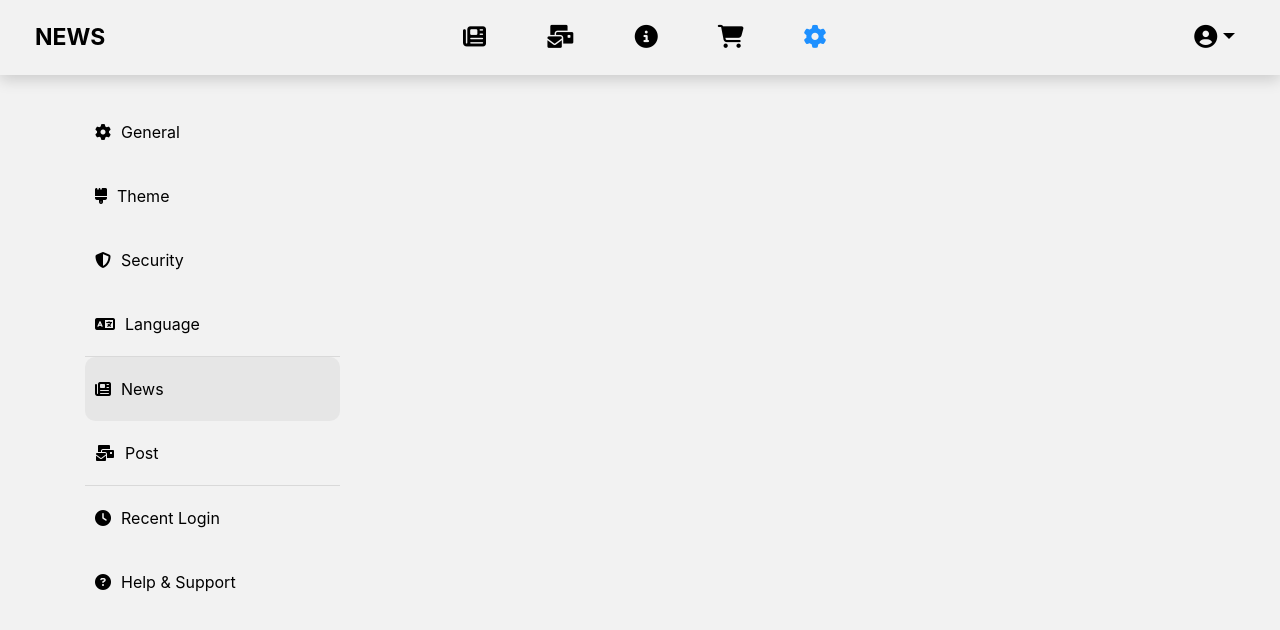
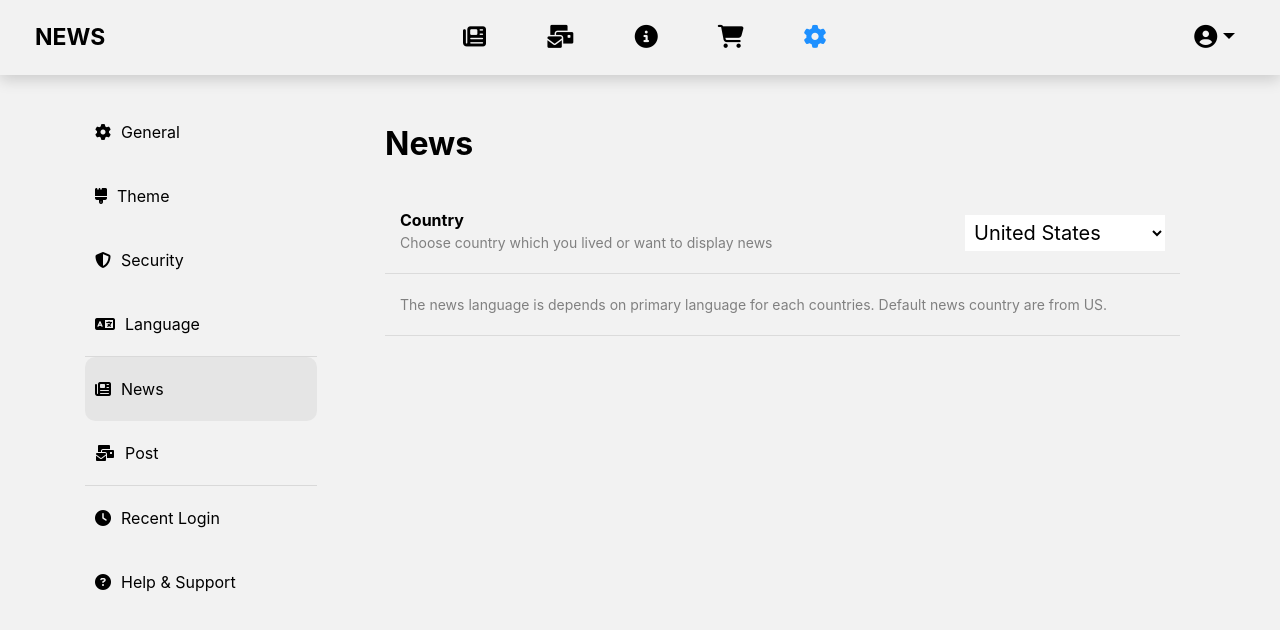
Before and after one commit to kantee2540/react-test, a React (Create React App) app: page /settings/news in a window 1280 px wide. Shown: the top 630 px of the page. Built offline with nearby package versions, Linux system fonts and the light colour scheme.

Commit message:
News settings

```diff
--- a/src/App.js
+++ b/src/App.js
@@ -7,7 +7,7 @@ import { Switch, Route, BrowserRouter } from 'react-router-dom'
 import Home from './Home/Home'
 import Post from './Post/Post'
 import About from './About/About'
-import Setting from './Setting/Setting'
+import {Setting} from './Setting/Setting'
 import Login from './Auth/Login'
 
 import { ThemeProvider } from 'styled-components'
@@ -27,7 +27,7 @@ export const App = () => {
       <div>
         <Menu />
         <div>
-          <Container fluid="lg" className="content">
+          <Container className="content">
             <Switch>
               <Route exact path="/">
                 <Home/>
--- a/src/Home/Home.css
+++ b/src/Home/Home.css
@@ -37,6 +37,8 @@ img{
 }
 
 .post .author{
+    position: absolute;
+    width: 22em;
     color: gray;
     font-size: 12px;
 }
@@ -51,6 +53,7 @@ img{
 .sidebar{
     list-style: none;
     padding-left: 0px;
+    width: 80%;
 }
 
 .sidebar .sidebar-link{
@@ -82,7 +85,7 @@ img{
 .loading{
     background-color: rgba(0, 0, 0, 0.7);
     color: white;
-    position: absolute;
+    position: fixed;
     padding: 30px 40px;
     width: 200px;
     text-align: center;
--- a/src/Home/Home.js
+++ b/src/Home/Home.js
@@ -1,5 +1,6 @@
 import React, { Component } from 'react';
 import { Link } from 'react-router-dom';
+import { Row, Col } from 'react-bootstrap';
 import './Home.css';
 import axios from 'axios';
 
@@ -9,8 +10,9 @@ class Home extends Component{
 
     constructor(props){
         super(props);
+        var countrySetting = localStorage.getItem('news_country');
         this.apiUrl = 'https://newsapi.org/v2/top-headlines';
-        this.params = {'category': 'general', 'country': 'us'};
+        this.params = {'category': 'general', 'country': countrySetting};
         this.state = {
             error: null,
             isLoaded: false,
@@ -54,8 +56,8 @@ class Home extends Component{
         return(
             <div className="home">
                 {!isLoaded ? <Loading/> : ''}
-                <div className="row">
-                    <div className="col-3 d-none d-md-block">
+                <Row>
+                    <Col md={3} className="d-none d-md-block" style={{ position: "fixed"}}>
                         <ul className="sidebar">
                             <li>
                                 <Link to="/" className="sidebar-link" onClick={this.changeCategory.bind(this, 'business')}>
@@ -115,8 +117,8 @@ class Home extends Component{
                             </li>
                         </ul>
                         Created from 2020
-                    </div>
-                    <div className="col-12 col-md-9 ">
+                    </Col>
+                    <Col xs={12} md={{span: 9, offset: 3}} className="col-12 col-md-9 ">
                         <div className="row">
                             {items.map((item, index)=>(
                             <div className="col-12 col-sm-6" key={index}>
@@ -143,8 +145,8 @@ class Home extends Component{
                             </div>
                             ))}
                         </div>
-                    </div>
-                </div>
+                    </Col>
+                </Row>
             </div>
         )
     }
--- a/src/Post/Post.js
+++ b/src/Post/Post.js
@@ -44,11 +44,10 @@ class Post extends Component{
                 {!isLoaded ? <Loading message={!error ? "Loading" : error}/>: ''}
                 <div className="head-content">
                     <span className="head-title">Post</span>
-                    <Link className="head-button" onClick={this.fetchData.bind(this)}><i className="fas fa-redo"></i></Link>
                 </div>
                 <Row>
                     {items.map((item, index) => (
-                        <Col xs={12} sm={6} md={6} lg={4} xl={3} key={index}>
+                        <Col xs={12} sm={6} md={6} lg={4} xl={4} key={index}>
                             <div className="post-item">
                                 <div className="post-message">
                                 {item['message']}
--- /dev/null
+++ b/src/Setting/News.js
@@ -0,0 +1,61 @@
+import React from 'react'
+import { SettingDescription } from './Setting'
+
+const country = [{name: 'Argentina', code: 'ar'}, {name: 'Australia', code: 'au'},
+{name: 'Austria', code: 'at'}, {name: 'Belgium', code: 'be'},
+{name: 'Brazil', code: 'br'}, {name: 'Bulgaria', code: 'bg'},
+{name: 'Canada', code: 'ca'}, {name: 'China', code: 'cn'},
+{name: 'Colombia', code: 'co'}, {name: 'Cuba', code: 'cu'},
+{name: 'Czech Republic', code: 'cz'}, {name: 'Egypt', code: 'eg'},
+{name: 'France', code: 'fr'}, {name: 'Germany', code: 'de'},
+{name: 'Greece', code: 'gr'}, {name: 'Hong Kong', code: 'hk'},
+{name: 'Hungary', code: 'hu'}, {name: 'India', code: 'in'},
+{name: 'Indonesia', code: 'id'}, {name: 'Ireland', code: 'ie'},
+{name: 'Israel', code: 'il'}, {name: 'Italy', code: 'it'},
+{name: 'Japan', code: 'jp'}, {name: 'Latvia', code: 'lv'},
+{name: 'Lithuania', code: 'lt'}, {name: 'Malaysia', code: 'my'},
+{name: 'Mexico', code: 'mx'}, {name: 'Morocco', code: 'ma'},
+{name: 'Netherlands', code: 'nl'}, {name: 'New Zealand', code: 'nz'},
+{name: 'Nigeria', code: 'ng'}, {name: 'Norway', code: 'no'},
+{name: 'Philippines', code: 'ph'}, {name: 'Poland', code: 'pl'},
+{name: 'Portugal', code: 'pt'}, {name: 'Romania', code: 'ro'},
+{name: 'Russia', code: 'ru'}, {name: 'Saudi Arabia', code: 'sa'},
+{name: 'Serbia', code: 'rs'}, {name: 'Singapore', code: 'sg'},
+{name: 'Slovakia', code: 'sk'}, {name: 'Slovenia', code: 'si'},
+{name: 'South Africa', code: 'za'}, {name: 'South Korea', code: 'kr'},
+{name: 'Sweden', code: 'se'}, {name: 'Switzerland', code: 'ch'},
+{name: 'Taiwan', code: 'tw'}, {name: 'Thailand', code: 'th'},
+{name: 'Turkey', code: 'tr'}, {name: 'UAE', code: 'ae'},
+{name: 'Ukraine', code: 'ua'}, {name: 'United Kingdom', code: 'gb'},
+{name: 'United States', code: 'us'}, {name: 'Venuzuela', code: 've'}];
+
+function setCountry(country){
+    var countryCode = country.target.value;
+    localStorage.setItem('news_country', countryCode);
+}
+
+export default function News() {
+    var selectedCode = localStorage.getItem('news_country') || "us";
+    return (
+        <div>
+            <div className="head-title">News</div>
+            <div className="news-content">
+                <div className="setting-block">
+                    <div className="setting-detail">
+                        <div className="setting-title">Country</div>
+                        <div className="setting-description">Choose country which you lived or want to display news</div>
+                    </div>
+                    <div className="toggle-content">
+                        <select onChange={setCountry} defaultValue={selectedCode}>
+                            {country.map((item, key) =>
+                                <option key={key} value={item.code}>{item.name}</option>
+                            )}
+                        </select>
+                    </div>
+                </div>
+                <SettingDescription description="The news language is depends on primary language for each countries. Default news country are from US. "/>
+
+            </div>
+        </div>
+    )
+}
--- a/src/Setting/Setting.css
+++ b/src/Setting/Setting.css
@@ -1,8 +1,10 @@
+.setting-menu{
+    position: fixed;
+}
+
 .setting-content{
     padding: 0px 30px;
-    position: sticky;
 }
-
 hr{
     margin: 0px;
 }
@@ -11,6 +13,7 @@ hr{
     padding: 20px 15px;
     display: flex;
     justify-content: space-between;
+    border-bottom: 1px solid rgba(131, 131, 131, 0.2);
 }
 
 .setting-link:hover{
@@ -51,7 +54,7 @@ hr{
     right: 0;
     bottom: 0;
     border-radius: 15px;
-    background-color: #ccc;
+    background-color: rgba(192, 192, 192, 0.8);
     -webkit-transition: .3s;
     transition: .3s ease-out;
 }
@@ -82,3 +85,9 @@ input:checked + .slider:before {
   -ms-transform: translateX(20px);
   transform: translateX(20px);
 }
+
+select{
+    width: 200px;
+    padding: 5px;
+    border: none;
+}
--- a/src/Setting/Setting.js
+++ b/src/Setting/Setting.js
@@ -1,47 +1,50 @@
 import React from 'react'
-import { NavLink, BrowserRouter, Switch, Route } from 'react-router-dom'
+import { NavLink, Link, BrowserRouter, Switch, Route } from 'react-router-dom'
 import { Row, Col } from 'react-bootstrap'
 import './Setting.css'
 
 import General from './General'
 import Theme from './Theme'
+import News from './News'
 
-export default function Setting() {
+class Setting extends React.Component {
+
+    render(){
         return (
             <div>
                 <BrowserRouter basename="/settings">
                     <Row>
-                    <Col md={3} className="d-none d-md-block">
+                        <Col md={4} lg={3} className="d-none d-md-flex setting-menu">
                             <ul className="sidebar">
                                 <li>
-                                <SettingLink path="/" settingName={"General"} iconClass={"fas fa-cog"} exact={true}/>
+                                    <SettingMenuLink path="/" settingName={"General"} iconClass={"fas fa-cog"} exact={true}/>
                                 </li>
                                 <li>
-                                <SettingLink path="/theme" settingName={"Theme"} iconClass={"fas fa-brush"}/>
+                                    <SettingMenuLink path="/theme" settingName={"Theme"} iconClass={"fas fa-brush"}/>
                                 </li>
                                 <li>
-                                <SettingLink path="/security" settingName={"Security"} iconClass={"fas fa-shield-alt"}/>
+                                    <SettingMenuLink path="/security" settingName={"Security"} iconClass={"fas fa-shield-alt"}/>
                                 </li>
                                 <li>
-                                <SettingLink path="/language" settingName={"Language"} iconClass={"fas fa-language"}/>
+                                    <SettingMenuLink path="/language" settingName={"Language"} iconClass={"fas fa-language"}/>
                                 </li>
                                 <hr/>
                                 <li>
-                                <SettingLink path="/news" settingName={"News"} iconClass={"fas fa-newspaper"}/>
+                                    <SettingMenuLink path="/news" settingName={"News"} iconClass={"fas fa-newspaper"}/>
                                 </li>
                                 <li>
-                                <SettingLink path="/post" settingName={"Post"} iconClass={"fas fa-mail-bulk"}/>
+                                    <SettingMenuLink path="/post" settingName={"Post"} iconClass={"fas fa-mail-bulk"}/>
                                 </li>
                                 <hr/>
                                 <li>
-                                <SettingLink path="/recentlogin" settingName={"Recent Login"} iconClass={"fas fa-clock"}/>
+                                    <SettingMenuLink path="/recentlogin" settingName={"Recent Login"} iconClass={"fas fa-clock"}/>
                                 </li>
                                 <li>
-                                <SettingLink path="/help" settingName={"Help & Support"} iconClass={"fas fa-question-circle"}/>
+                                    <SettingMenuLink path="/help" settingName={"Help & Support"} iconClass={"fas fa-question-circle"}/>
                                 </li>
                             </ul>
                         </Col>
-                    <Col xs={12} md={9} className="setting-content">
+                        <Col xs={12} md={{span: 8, offset: 4}} lg={{span: 9, offset: 3}} className="setting-content">
 
                             <Switch>
                                 <Route exact path="/">
@@ -49,6 +52,9 @@ export default function Setting() {
                                 </Route>
                                 <Route exact path="/theme">
                                     <Theme/>
+                                </Route>
+                                <Route path="/news">
+                                    <News/>
                                 </Route>
                             </Switch>
 
@@ -58,8 +64,9 @@ export default function Setting() {
             </div>
         )
     }
+}
 
-class SettingLink extends React.Component{
+class SettingMenuLink extends React.Component{
     render(){
         return (
             <NavLink className="sidebar-link" activeClassName="active" to={this.props.path} exact={this.props.exact || false}>
@@ -71,3 +78,31 @@ class SettingLink extends React.Component{
         )
     }
 }
+
+class SettingLink extends React.Component{
+    render(){
+        return(
+            <Link to={this.props.path} className="setting-block setting-link">
+                <div className="setting-detail">
+                    <div className="setting-title">{this.props.title}</div>
+                    <div className="setting-description">{this.props.description}</div>
+                </div>
+                <div className="toggle-content">
+                    <i className="fas fa-angle-right"></i>
+                </div>
+            </Link>
+        )
+    }
+}
+
+class SettingDescription extends React.Component{
+    render(){
+        return(
+            <div className="setting-block">
+                <div className="setting-description">{this.props.description}</div>
+            </div>
+        )
+    }
+}
+
+export { Setting, SettingLink, SettingDescription }
--- a/src/Setting/Theme.js
+++ b/src/Setting/Theme.js
@@ -52,7 +52,6 @@ function Theme(){
                             </label>
                         </div>
                     </div>
-                    <hr/>
                     </div>
                 ))}
             </div>
--- a/src/theme.js
+++ b/src/theme.js
@@ -6,6 +6,7 @@ export const lightTheme = {
     postBackground: "#ffffff",
     sidebarlink: "black",
     sidebarlinkhover: "rgba(0, 0, 0, 0.05)",
+    sliderColor: "#ccc",
     modalBackground: "white"
 }
 
@@ -16,5 +17,6 @@ export const darkTheme = {
     postBackground: "#0d0d0d",
     sidebarlink: "white",
     sidebarlinkhover: "rgba(255, 255, 255, 0.05)",
+    sliderColor: "#5c5c5c",
     modalBackground: "#1a1a1a"
 }
```
Also changed, not shown: src/GlobalStyle.js (+11 -3 lines), src/Setting/General.js (+3 -20 lines). Lines whose indentation alone changed are shown as unchanged.
